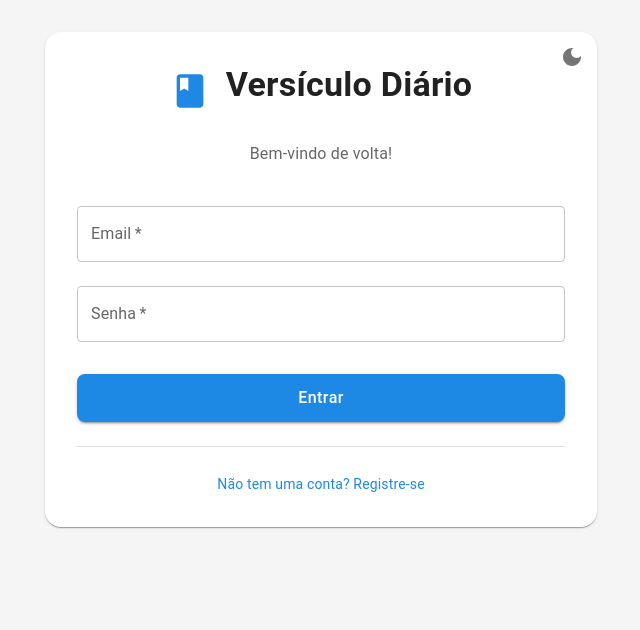
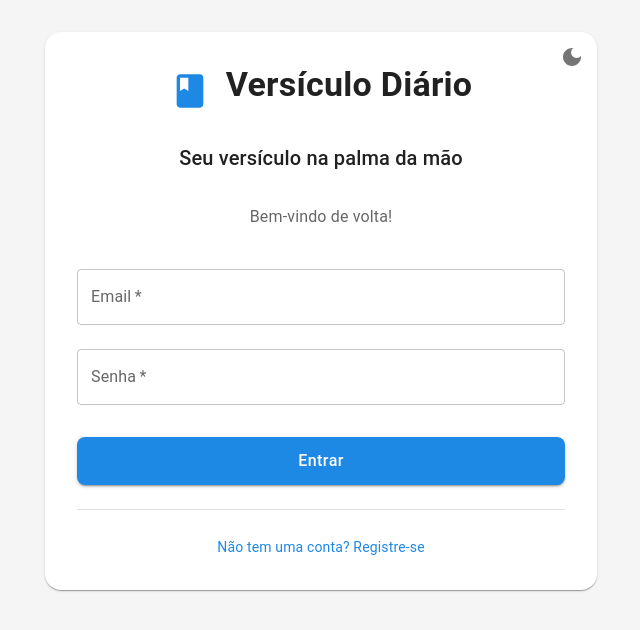
Before and after one commit to Gabrielrc11/versiculo_diario, a React (Vite) app: page / in a window 1280 px wide. Shown: the top 630 px of the page, without its empty margins (319-959 px from the left). Built offline with nearby package versions, Linux system fonts and the light colour scheme.

Commit message:
feat: Texto atrativo

```diff
--- a/src/layouts/MainLayout.jsx
+++ b/src/layouts/MainLayout.jsx
@@ -32,6 +32,13 @@ export const MainLayout = ({ children, modoEscuro, onToggleTheme }) => {
             </Typography>
           </Box>
 
+          <Box display="flex" alignItems="center" justifyContent="center" mb={3}>
+            <Typography variant="h6" component="h1" gutterBottom>
+              Seu versículo na palma da mão
+            </Typography>
+          </Box>
+
+
           {children}
         </Paper>
       </Container>
```
